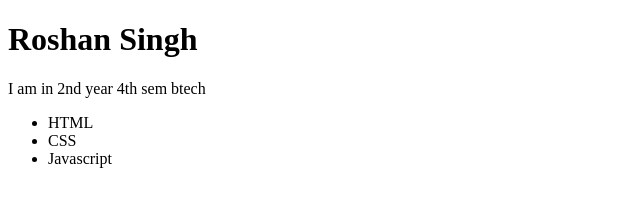
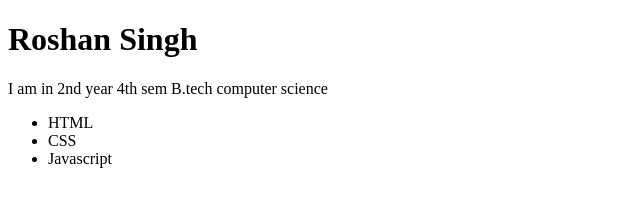
Before and after one commit to lopster568/bootcamp-web-dev, a plain HTML site: page about.html in a window 1280 px wide. Shown: the whole page, without its empty margins (0-640 px from the left). Drawn offline with Linux system fonts and the light colour scheme.

Commit message:
Update educational information in about.html

```diff
--- a/about.html
+++ b/about.html
@@ -7,7 +7,7 @@
 </head>
 <body>
     <h1>Roshan Singh</h1>
-    <p>I am in 2nd year 4th sem btech</p>
+    <p>I am in 2nd year 4th sem B.tech computer science</p>
     <ul>
         <li>HTML</li>
         <li>CSS</li>
```
